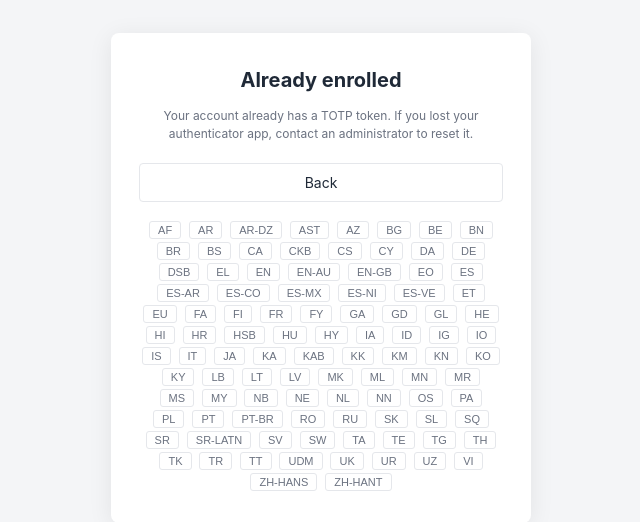
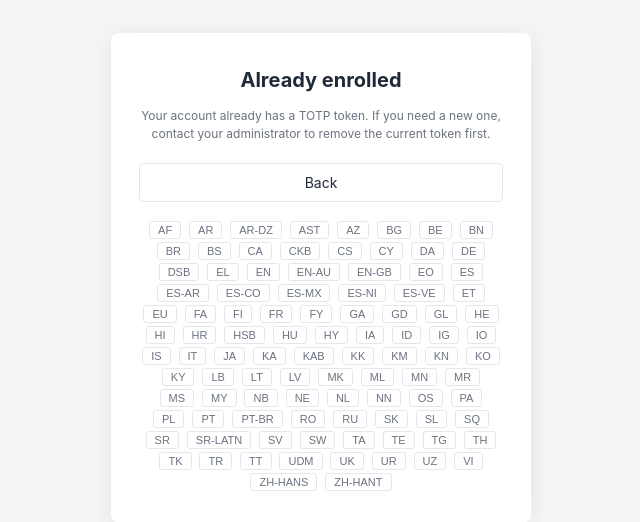
Before and after one commit to ilya-maltsev/pi-custom-captive, a Django app: template captive/templates/captive/user_locked.html in a window 1280 px wide. Shown: the part 122-644 px from the top of the page, without its empty margins (319-959 px from the left). Run offline with Django 4.2, Linux system fonts and the light colour scheme; the template is opened without the code that fills it, so the values that code supplies are empty.

Commit message:
fix_template

```diff
--- a/captive/templates/captive/user_locked.html
+++ b/captive/templates/captive/user_locked.html
@@ -7,7 +7,7 @@
 <h2>{% trans "Already enrolled" %}</h2>
 <p class="sub">
     {% blocktrans %}Your account already has a TOTP token.
-    If you lost your authenticator app, contact an administrator to reset it.{% endblocktrans %}
+    If you need a new one, contact your administrator to remove the current token first.{% endblocktrans %}
 </p>
 <a href="{% url 'user_login' %}" class="btn btn-block">{% trans "Back" %}</a>
 {% endblock %}
```
